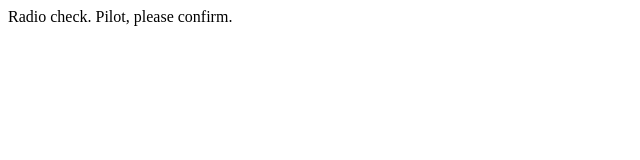
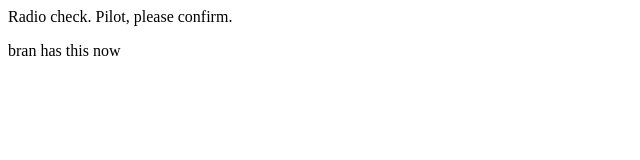
Before and after one commit to rpeter003/communication-log, a plain HTML site: page index.html in a window 1280 px wide. Shown: the full height of the page, 0-640 px from the left. Drawn offline with Linux system fonts and the light colour scheme.

Commit message:
brans changes

```diff
--- a/index.html
+++ b/index.html
@@ -1,5 +1,6 @@
 <html>
    <body>
       <p>Radio check. Pilot, please confirm.</p>
+      <p>bran has this now</p>
    </body>
 </html>
```
